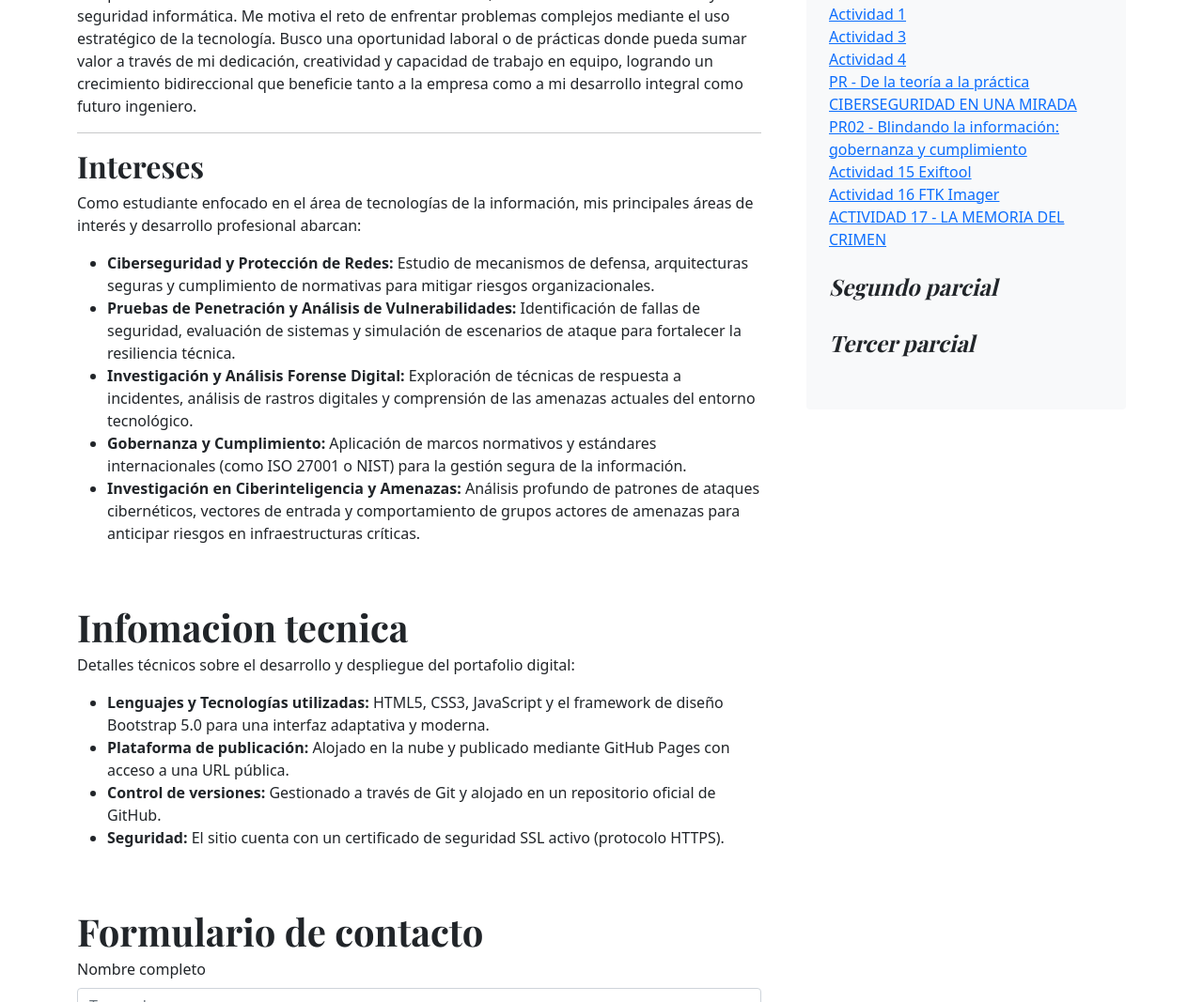
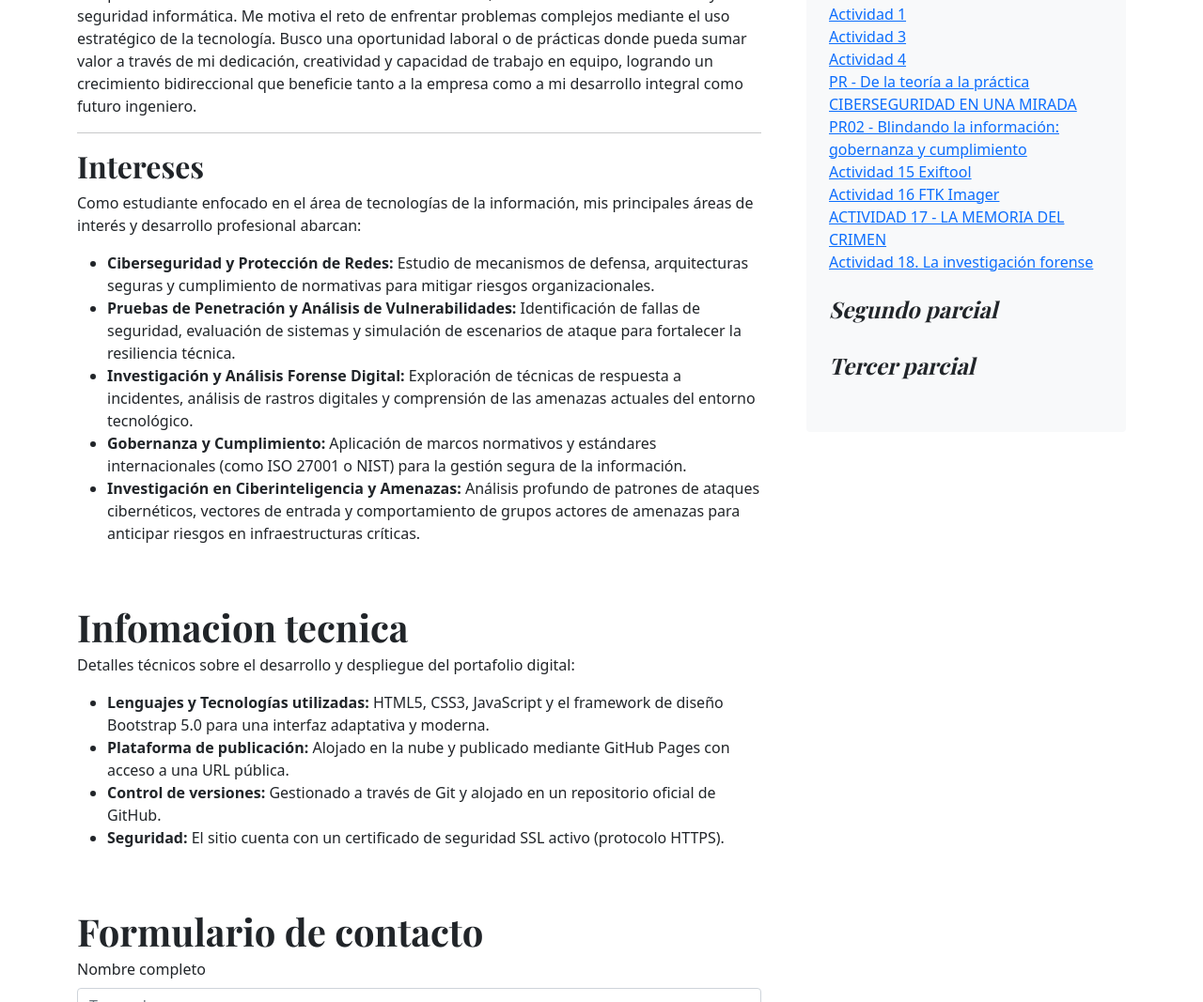
Before and after one commit to charlyxuxus/Portafolio, a plain HTML site: page index.html in a window 1280 px wide. Shown: the part 1108-2175 px from the top of the page at 94% size. Drawn offline with nearby package versions, Linux system fonts and the light colour scheme.

Commit message:
Update index.html

```diff
--- a/index.html
+++ b/index.html
@@ -328,6 +328,7 @@ creciendo personal y profesionalmente.</p>-->
             <li><a href="act15.html">Actividad 15 Exiftool</a></li>
             <li><a href="act16.html">Actividad 16 FTK Imager</a></li>
             <li><a href="act17.html">ACTIVIDAD 17 - LA MEMORIA DEL CRIMEN</a></li>
+            <li><a href="act18.html">Actividad 18. La investigación forense</a></li>
           </ol><br>
           <h4 class="fst-italic">Segundo parcial</h4><br>
           <h4 class="fst-italic">Tercer parcial</h4><br>
```
